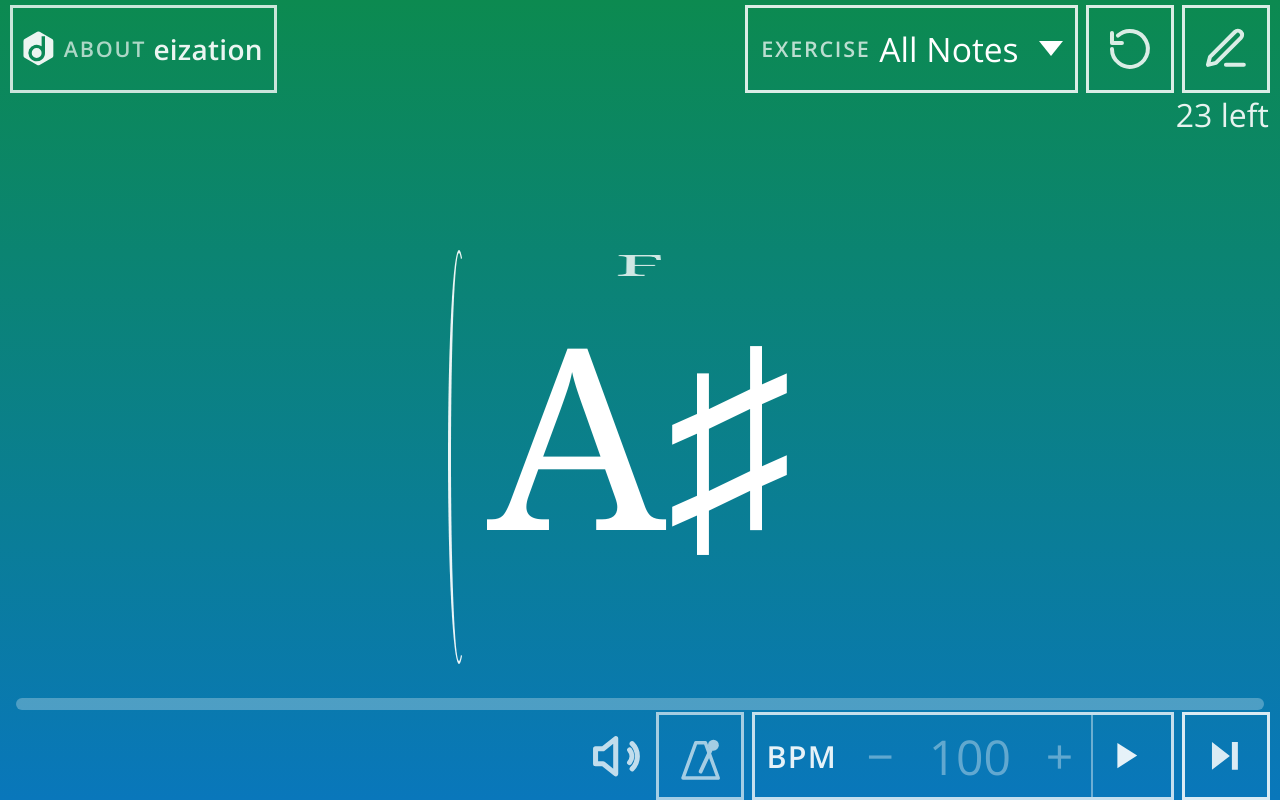
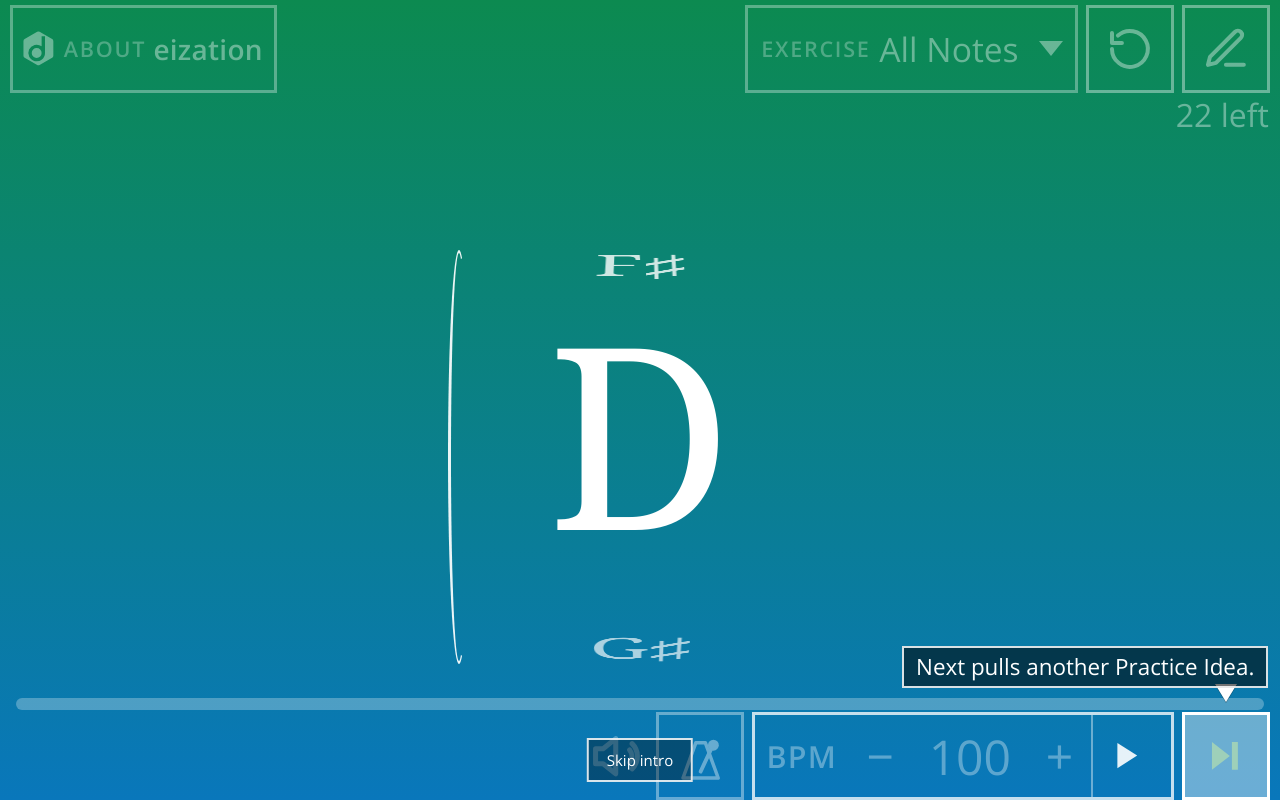
Before and after one commit to bdrobniuch/eization1.0, a plain HTML site: page index.html in a window 1280 px wide. Drawn offline with Linux system fonts and the light colour scheme.

Commit message:
inproved onboarding

```diff
--- a/index.html
+++ b/index.html
@@ -182,7 +182,7 @@
 
     <div id="helloArrow" hidden aria-hidden="true"></div>
     <p id="helloCaption" hidden aria-live="polite"></p>
-    <button type="button" id="helloSkip" hidden>Skip</button>
+    <button type="button" id="helloSkip" hidden>Skip intro</button>
 
     <div id="divnote">
         <div id="noteStack">
--- a/resources/css/style.css
+++ b/resources/css/style.css
@@ -543,15 +543,16 @@ footer {
   position: fixed;
   z-index: 36;
   margin: 0;
-  padding: 0.5vmin 1.4vmin;
-  transform: translate(-50%, -100%);
-  background: rgba(0, 0, 0, 0.4);
+  padding: 0.55vmin 1.5vmin;
+  max-width: min(22rem, calc(100vw - 24px));
+  background: rgba(0, 0, 0, 0.55);
   border: 2px solid rgba(255, 255, 255, 0.85);
   color: #ffffff;
-  font-size: max(14px, 2.8vmin);
-  line-height: 1.25;
+  font-size: max(15px, 2.8vmin);
+  line-height: 1.3;
+  text-align: center;
   pointer-events: none;
-  white-space: nowrap;
+  white-space: normal;
 }
 
 #helloCaption[hidden],
@@ -595,18 +596,30 @@ footer {
   filter: drop-shadow(0 1px 0 rgba(0, 0, 0, 0.35));
 }
 
-body.is-hello #topBar,
+body.is-hello #brand,
+body.is-hello #exerciseFace,
+body.is-hello #resetExercise,
+body.is-hello #edit,
+body.is-hello #counter,
 body.is-hello #divfooter > .checkbox-label,
 body.is-hello #grooveButton,
 body.is-hello #next,
+body.is-hello #tempoToggle,
 body.is-hello #bpmStepper .step-label,
 body.is-hello #bpmStepper .step-down,
 body.is-hello #bpmStepper .step-up,
 body.is-hello #bpmStepper input {
   opacity: 0.38;
-}
-
-body.is-hello #tempoToggle {
+  pointer-events: none;
+}
+
+body.is-hello[data-hello="note"] #note {
+  opacity: 1;
+}
+
+body.is-hello[data-hello="next"] #next,
+body.is-hello[data-hello="tempoToggle"] #tempoToggle,
+body.is-hello[data-hello="edit"] #edit {
   opacity: 1;
   animation: helloBlink 0.9s ease-in-out infinite;
 }
@@ -635,7 +648,9 @@ body.is-hello #tempoToggle {
   #noteStack.is-turning .reel-prev {
     animation: none;
   }
-  body.is-hello #tempoToggle {
+  body.is-hello[data-hello="next"] #next,
+  body.is-hello[data-hello="tempoToggle"] #tempoToggle,
+  body.is-hello[data-hello="edit"] #edit {
     animation: none;
     background: #ffffff;
     color: #0C8A50;
--- a/resources/js/hello.js
+++ b/resources/js/hello.js
@@ -4,9 +4,39 @@ var helloAim = null;
 var helloTouched = false;
 var helloReset = false;
 var helloPhraseRaf = 0;
-var HELLO_STEPS = 4;
-var HELLO_STEP_MS = 700;
+var HELLO_PHRASE_MS = 2000;
+var HELLO_GAP_MS = 600;
+var HELLO_MARGIN = 12;
 var helloStepIndex = 0;
+
+var HELLO_TOUR = [
+  {
+    id: "note",
+    side: "up",
+    text: "Shuffled Practice Ideas, one at a time.",
+    hold: 3400
+  },
+  {
+    id: "next",
+    side: "down",
+    text: "Next pulls another Practice Idea.",
+    hold: 3200,
+    advanceOnShow: true
+  },
+  {
+    id: "tempoToggle",
+    side: "down",
+    text: "Play runs the metronome and draws the next Practice Idea.",
+    phrase: true,
+    advanceAfter: true
+  },
+  {
+    id: "edit",
+    side: "up",
+    text: "Edit builds your own list.",
+    hold: 3200
+  }
+];
 
 document.addEventListener("pointerdown", function () {
   helloTouched = true;
@@ -32,6 +62,16 @@ function forgetHello() {
   } catch (err) {}
 }
 
+function clampHello(value, min, max) {
+  if (value < min) {
+    return min;
+  }
+  if (value > max) {
+    return max;
+  }
+  return value;
+}
+
 function placeHello(id, side) {
   var el = document.getElementById(id);
   var arrow = document.getElementById("helloArrow");
@@ -39,6 +79,7 @@ function placeHello(id, side) {
     return;
   }
   helloAim = { id: id, side: side };
+  document.body.setAttribute("data-hello", id);
   var box = el.getBoundingClientRect();
   arrow.className = side === "up" ? "points-up" : "points-down";
   arrow.hidden = false;
@@ -51,29 +92,45 @@ function placeHelloCaption() {
   var caption = document.getElementById("helloCaption");
   var skip = document.getElementById("helloSkip");
   var arrow = document.getElementById("helloArrow");
-  if (!caption || !document.body.classList.contains("is-hello")) {
+  var step = HELLO_TOUR[helloStepIndex];
+  if (!caption || !document.body.classList.contains("is-hello") || !step) {
     return;
   }
-  if (helloStepIndex === 0) {
-    caption.textContent = "Tap Play to keep time";
-  } else {
-    caption.textContent = "The bar fills, then the next Practice Idea";
-  }
+  caption.textContent = step.text;
   caption.hidden = false;
   if (skip) {
     skip.hidden = false;
-  }
-  if (arrow && !arrow.hidden) {
-    var top = parseFloat(arrow.style.top) || 0;
-    var left = parseFloat(arrow.style.left) || window.innerWidth / 2;
-    caption.style.left = left + "px";
-    caption.style.top = (helloAim && helloAim.side === "down" ? top - 36 : top + 28) + "px";
-  }
-  if (skip) {
     skip.style.left = "50%";
     skip.style.top = "auto";
     skip.style.bottom = "18px";
   }
+  if (!arrow || arrow.hidden) {
+    return;
+  }
+  var arrowTop = parseFloat(arrow.style.top) || 0;
+  var arrowLeft = parseFloat(arrow.style.left) || window.innerWidth / 2;
+  var preferBelow = helloAim && helloAim.side === "up";
+  caption.style.left = "0px";
+  caption.style.top = "0px";
+  caption.style.transform = "none";
+  var width = caption.offsetWidth;
+  var height = caption.offsetHeight;
+  var skipTop = skip && !skip.hidden ? skip.getBoundingClientRect().top : window.innerHeight;
+  var maxLeft = Math.max(HELLO_MARGIN, window.innerWidth - width - HELLO_MARGIN);
+  var left = clampHello(arrowLeft - width / 2, HELLO_MARGIN, maxLeft);
+  var top;
+  if (preferBelow) {
+    top = arrowTop + 22;
+  } else {
+    top = arrowTop - height - 14;
+  }
+  var maxTop = Math.max(HELLO_MARGIN, skipTop - height - HELLO_MARGIN);
+  top = clampHello(top, HELLO_MARGIN, maxTop);
+  if (!preferBelow && top + height > arrowTop - 4) {
+    top = clampHello(arrowTop + 22, HELLO_MARGIN, maxTop);
+  }
+  caption.style.left = left + "px";
+  caption.style.top = top + "px";
 }
 
 function helloStopPhrase() {
@@ -120,7 +177,7 @@ function helloPlayPhrase(done) {
     if (!start) {
       start = now;
     }
-    var t = (now - start) / HELLO_STEP_MS;
+    var t = (now - start) / HELLO_PHRASE_MS;
     if (t >= 1) {
       helloSetPhrase(1);
       helloPhraseRaf = 0;
@@ -153,10 +210,14 @@ function hideHelloChrome() {
   if (caption) {
     caption.hidden = true;
     caption.textContent = "";
+    caption.style.left = "";
+    caption.style.top = "";
+    caption.style.transform = "";
   }
   if (skip) {
     skip.hidden = true;
   }
+  document.body.removeAttribute("data-hello");
 }
 
 function endHello() {
@@ -173,8 +234,8 @@ function endHello() {
   }
   helloTimers = [];
   helloAim = null;
+  helloStepIndex = 0;
   markHello();
-  document.removeEventListener("pointerdown", endHello, true);
   window.removeEventListener("resize", onHelloResize);
 }
 
@@ -183,7 +244,7 @@ function settleHello() {
     return;
   }
   helloBackToStart();
-  helloTimers.push(setTimeout(endHello, 900));
+  helloTimers.push(setTimeout(endHello, 700));
 }
 
 function onHelloResize() {
@@ -215,47 +276,64 @@ function maybeHello() {
   helloReset = false;
   helloStepIndex = 0;
   document.body.classList.add("is-hello");
-  placeHello("tempoToggle", "down");
-  document.addEventListener("pointerdown", endHello, true);
   window.addEventListener("resize", onHelloResize);
   var skip = document.getElementById("helloSkip");
   if (skip && !skip._helloBound) {
     skip._helloBound = true;
-    skip.addEventListener("pointerdown", function (event) {
-      event.stopPropagation();
-    });
     skip.addEventListener("click", function (event) {
       event.preventDefault();
-      event.stopPropagation();
       endHello();
     });
   }
-  var step = 0;
-  function hop() {
+
+  function afterStep(step) {
     if (!document.body.classList.contains("is-hello")) {
       return;
     }
-    helloStepIndex = step === 0 ? 0 : 1;
-    placeHelloCaption();
-    helloPlayPhrase(function () {
+    if (step.advanceAfter && typeof advanceNote === "function") {
+      advanceNote();
+    }
+    helloTimers.push(setTimeout(function () {
       if (!document.body.classList.contains("is-hello")) {
         return;
       }
-      step++;
+      helloStepIndex++;
+      if (helloStepIndex >= HELLO_TOUR.length) {
+        settleHello();
+        return;
+      }
+      runStep();
+    }, HELLO_GAP_MS));
+  }
+
+  function runStep() {
+    if (!document.body.classList.contains("is-hello")) {
+      return;
+    }
+    var step = HELLO_TOUR[helloStepIndex];
+    if (!step) {
+      settleHello();
+      return;
+    }
+    placeHello(step.id, step.side);
+    if (step.advanceOnShow && typeof advanceNote === "function") {
       helloTimers.push(setTimeout(function () {
         if (!document.body.classList.contains("is-hello")) {
           return;
         }
-        if (step >= HELLO_STEPS) {
-          settleHello();
-          return;
-        }
-        if (typeof advanceNote === "function") {
-          advanceNote();
-        }
-        hop();
-      }, 180));
-    });
+        advanceNote();
+      }, 450));
+    }
+    if (step.phrase) {
+      helloPlayPhrase(function () {
+        afterStep(step);
+      });
+      return;
+    }
+    helloTimers.push(setTimeout(function () {
+      afterStep(step);
+    }, step.hold || 2200));
   }
-  helloTimers.push(setTimeout(hop, 400));
+
+  helloTimers.push(setTimeout(runStep, 350));
 }
```
Also changed, not shown: 1 other file.
